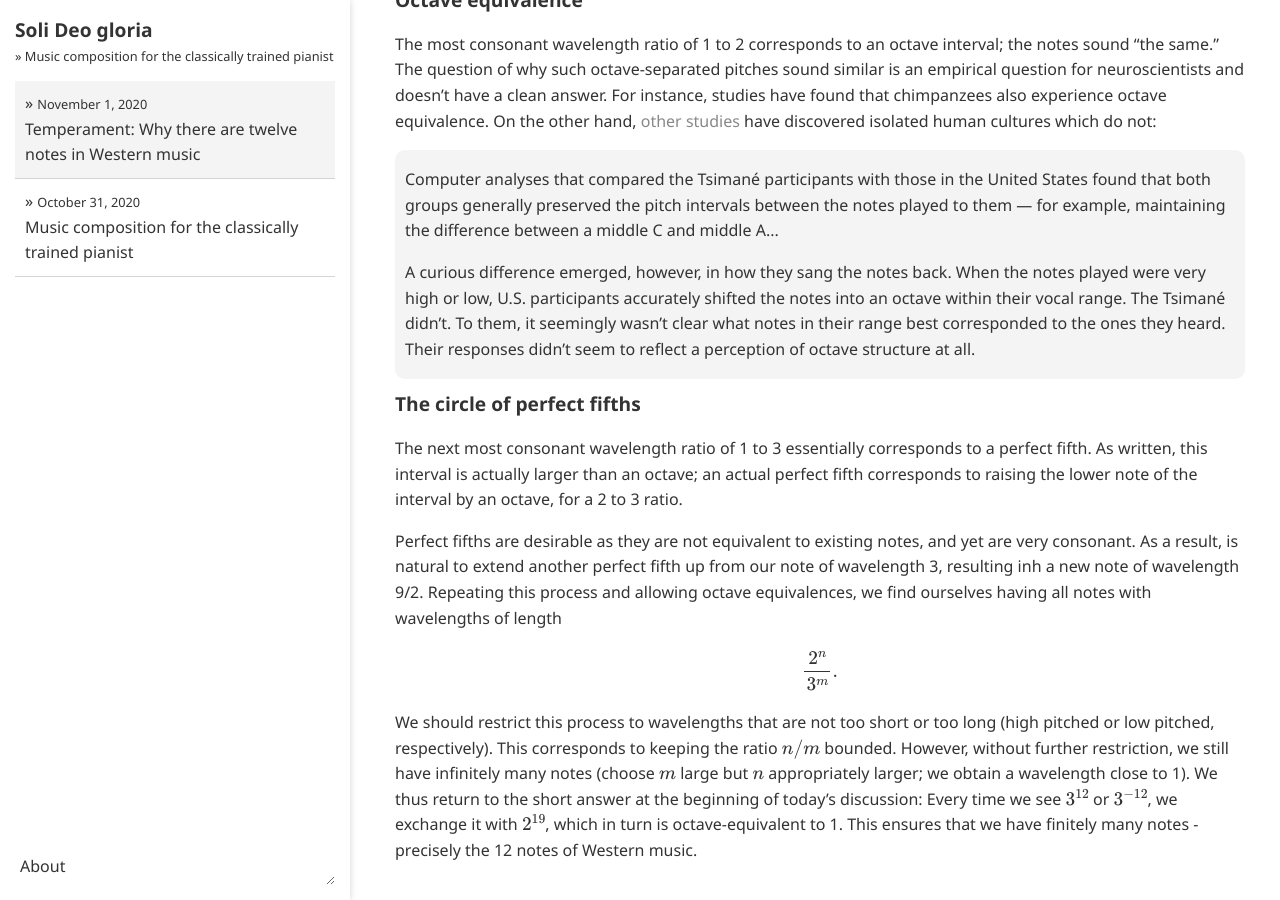
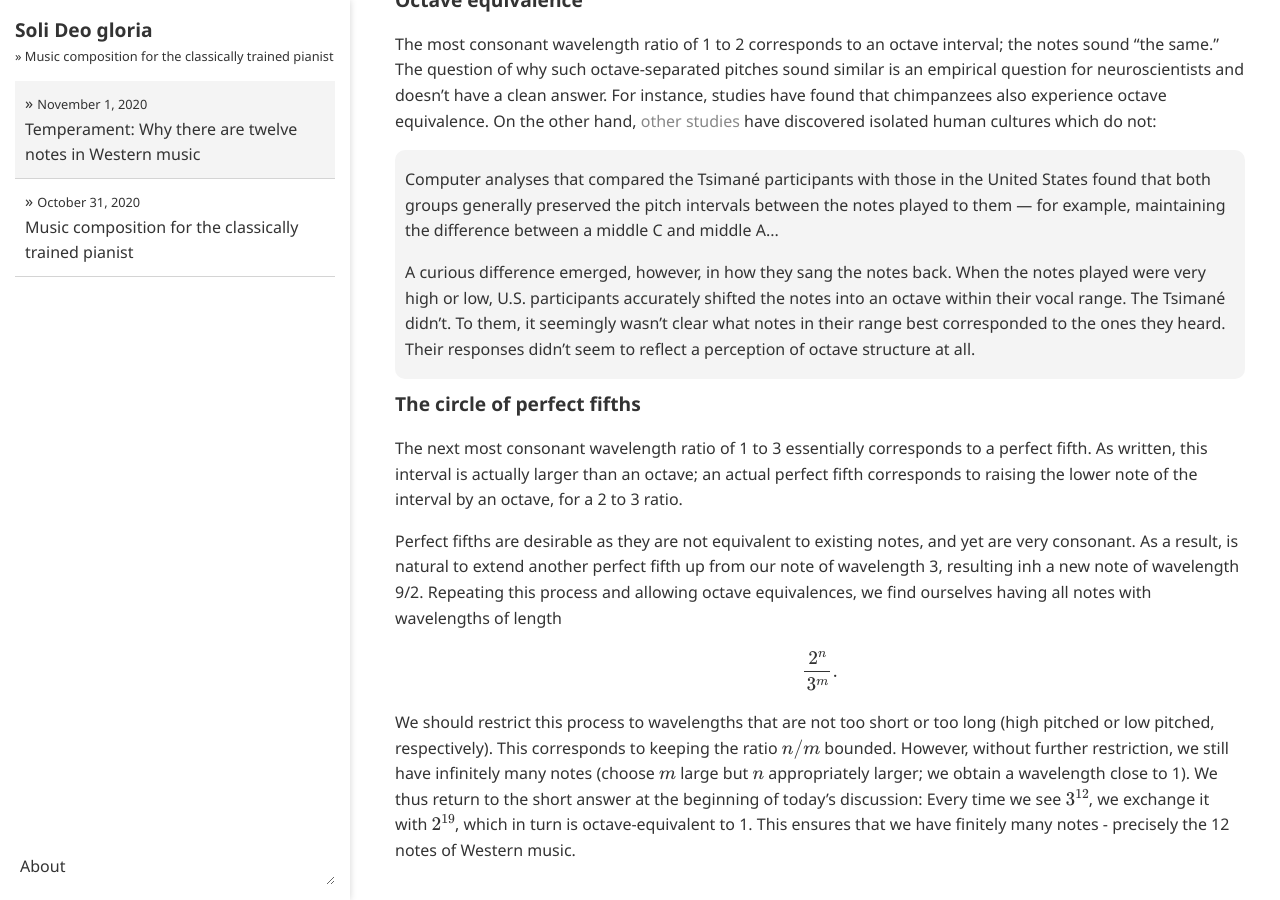
Before and after one commit to ansyblenetwork/sdg, a Jekyll site: the page built from _posts/2020-11-01-temperament-why-there-are-twelve-notes.md, in a window 1280 px wide and 900 px high, scrolled down 586 px. Built offline with Jekyll 4.4.1, drawn with Linux system fonts in a browser that asks for light colours; formulas are drawn with MathJax 3.

Commit message:
Update 2020-11-01-temperament-why-there-are-twelve-notes.md

```diff
--- a/_posts/2020-11-01-temperament-why-there-are-twelve-notes.md
+++ b/_posts/2020-11-01-temperament-why-there-are-twelve-notes.md
@@ -36,4 +36,4 @@
 
 $$\frac{2^n}{3^m}.$$
 
-We should restrict this process to wavelengths that are not too short or too long (high pitched or low pitched, respectively). This corresponds to keeping the ratio $$n/m$$ bounded. However, without further restriction, we still have infinitely many notes (choose $$m$$ large but $$n$$ appropriately larger; we obtain a wavelength close to 1). We thus return to the short answer at the beginning of today's discussion: Every time we see $$3^{12}$$ or  $$3^{-12}$$, we exchange it with $$2^{19}$$, which in turn is octave-equivalent to 1. This ensures that we have finitely many notes - precisely the 12 notes of Western music.
+We should restrict this process to wavelengths that are not too short or too long (high pitched or low pitched, respectively). This corresponds to keeping the ratio $$n/m$$ bounded. However, without further restriction, we still have infinitely many notes (choose $$m$$ large but $$n$$ appropriately larger; we obtain a wavelength close to 1). We thus return to the short answer at the beginning of today's discussion: Every time we see $$3^{12}$$, we exchange it with $$2^{19}$$, which in turn is octave-equivalent to 1. This ensures that we have finitely many notes - precisely the 12 notes of Western music.
```
